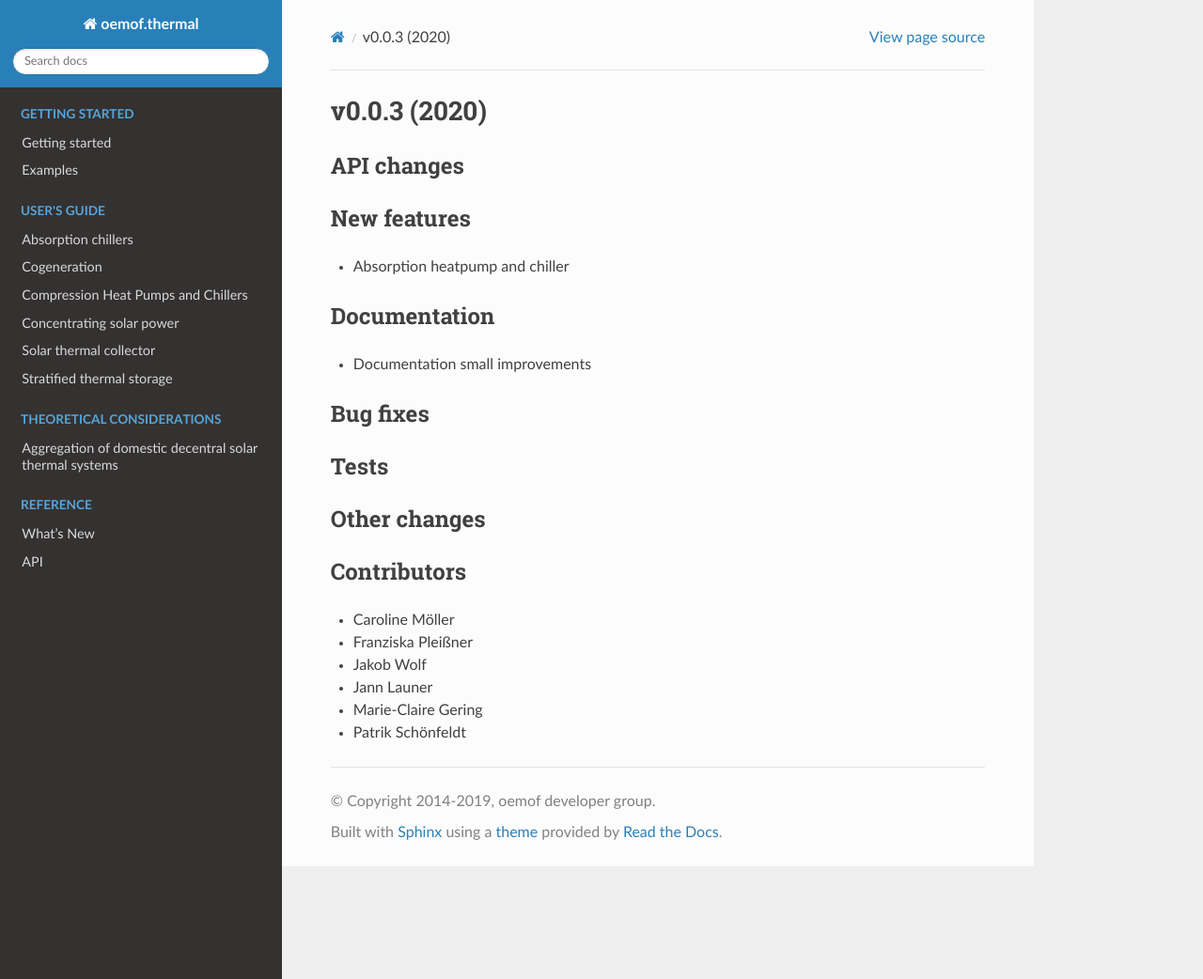
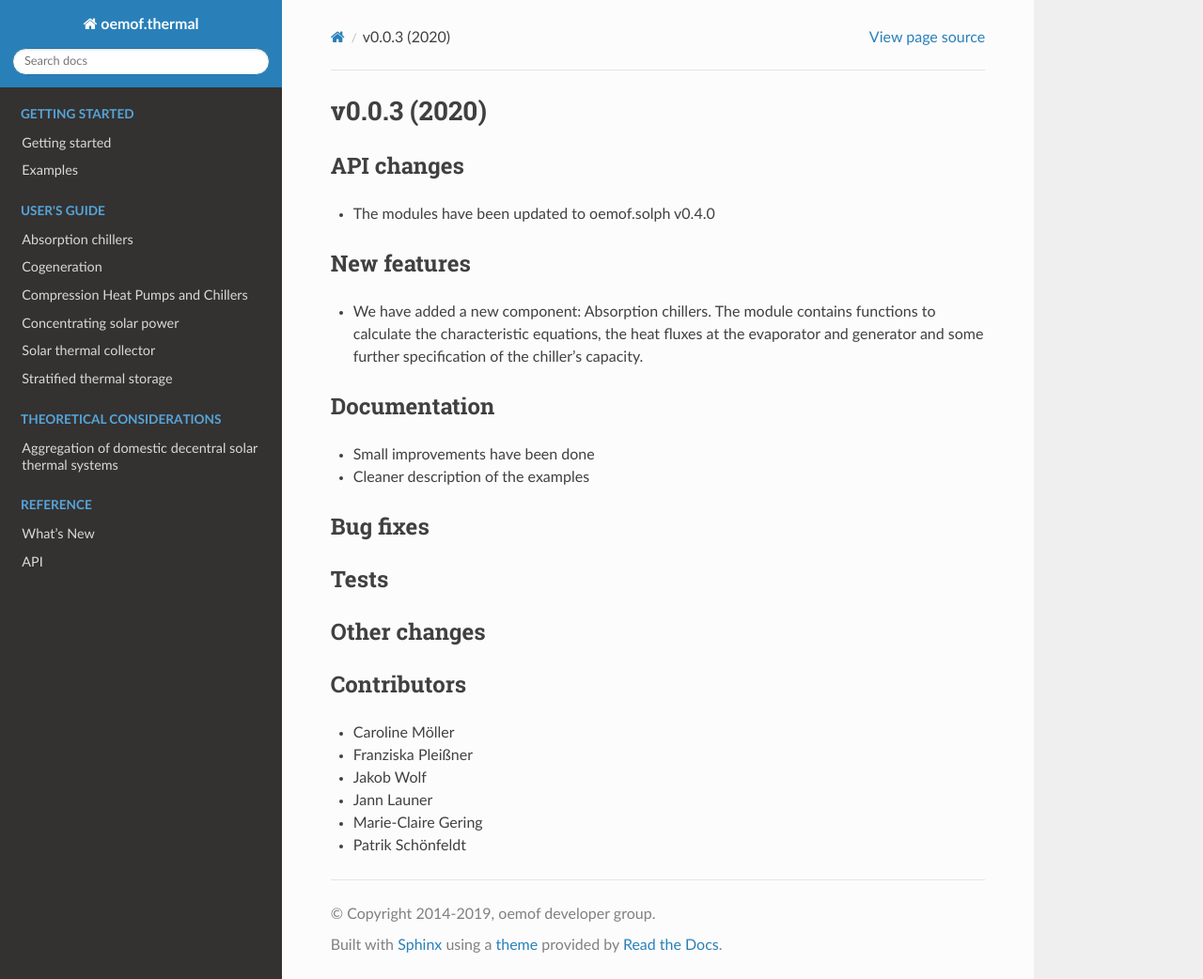
Before and after one commit to oemof/oemof-thermal, a Sphinx documentation site: the page built from docs/whats_new/v0-0.3.rst, in a window 1280 px wide and 1042 px high. Shown: the whole window at 94% size. Built offline with Sphinx 7.4.7 and the Read the Docs theme 2.0.0, drawn with Linux system fonts in a browser that asks for light colours; formulas are drawn with MathJax 3.

Commit message:
Update v0-0.3.rst

```diff
--- a/docs/whats_new/v0-0.3.rst
+++ b/docs/whats_new/v0-0.3.rst
@@ -3,16 +3,20 @@ v0.0.3 (2020)
 
 API changes
 -----------
+* The modules have been updated to oemof.solph v0.4.0
 
 New features
 ------------
 
-* Absorption heatpump and chiller
+* We have added a new component: Absorption chillers.
+  The module contains functions to calculate the characteristic equations, the heat fluxes
+  at the evaporator and generator and some further specification of the chiller's capacity.
 
 Documentation
 -------------
 
-* Documentation small improvements
+* Small improvements have been done
+* Cleaner description of the examples
 
 Bug fixes
 ---------
@@ -23,6 +27,7 @@ Tests
 Other changes
 -------------
 
+
 Contributors
 ------------
 
```
